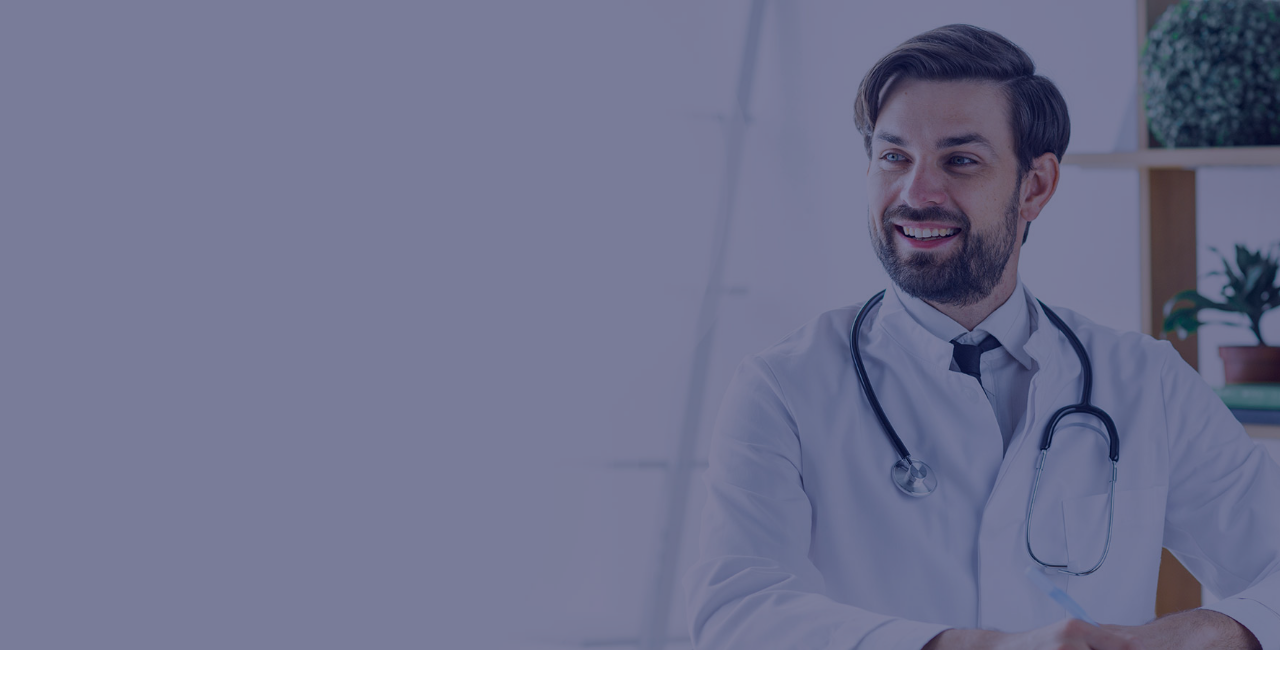
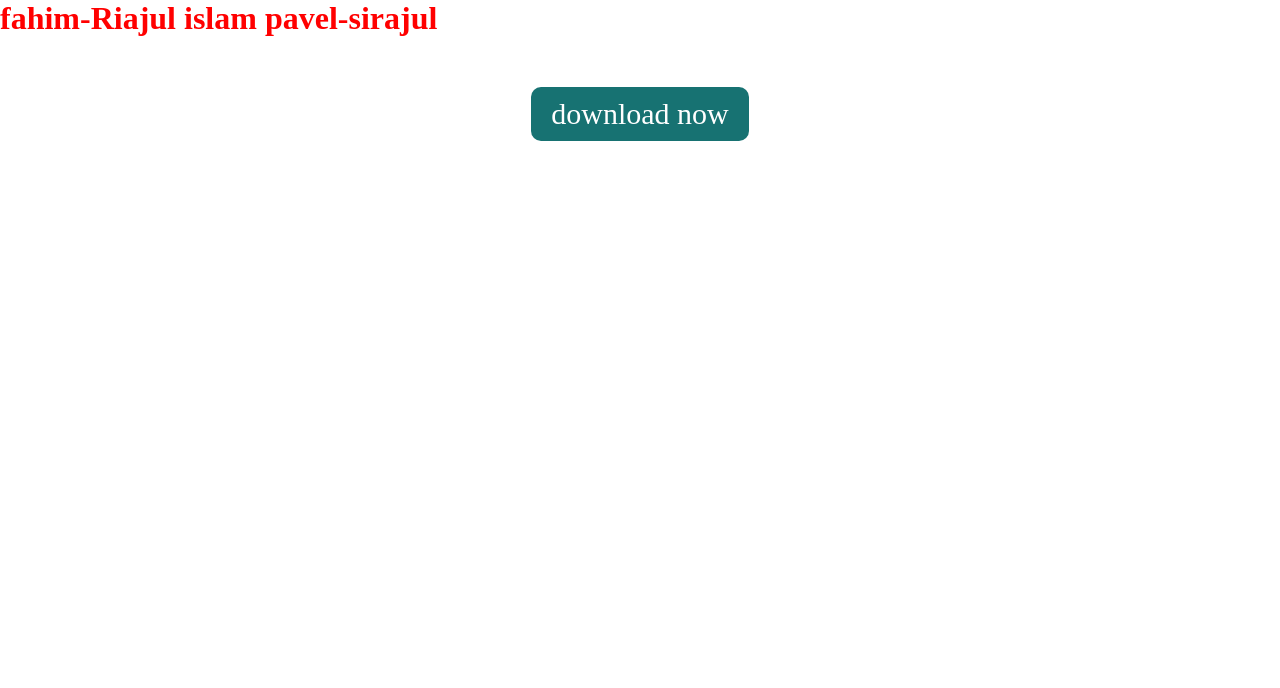
Before and after one commit to PavelRiajul/Module-13, a plain HTML site: page index.html in a window 1280 px wide. Drawn offline with Linux system fonts and the light colour scheme.

Commit message:
css hover  button

```diff
--- a/index.html
+++ b/index.html
@@ -1,15 +1,16 @@
 <!DOCTYPE html>
 <html lang="en">
 <head>
-    <meta charset="UTF-8">
-    <meta http-equiv="X-UA-Compatible" content="IE=edge">
-    <meta name="viewport" content="width=device-width, initial-scale=1.0">
-    <title>Riajul islam pavel</title>
-    <link rel="stylesheet" href="style.css">
+  <meta charset="UTF-8">
+  <meta http-equiv="X-UA-Compatible" content="IE=edge">
+  <meta name="viewport" content="width=device-width, initial-scale=1.0">
+  <title>Riajul islam pavel</title>
+  <link rel="stylesheet" href="style.css">
 </head>
 <body>
- <section>
-     <div class="overlay"></div>
- </section>
+  <h1>Riajul islam pavel</h1>
+  <div class="button">
+    <a class="click" href="#">download now</a>
+  </div>
 </body>
 </html>
--- a/style.css
+++ b/style.css
@@ -1,24 +1,47 @@
-body{
+*{
     margin: 0;
     padding: 0;
 }
-section{
-    width: 100%;
-    height: 650px;
-    background: url(./image/doctor-1-banner.jpg);
-    background-size: cover;
-overflow: hidden;
-    position: relative;
+h1{
+    color: red;
 }
-.overlay{
-
+h1::before{
+    content: 'fahim-';
+}
+h1::after{
+    content: '-sirajul';
+}
+.button{
+text-align: center;
+margin-top: 50px;
 
 
 
 }
-.overlay{
+.click{
+    text-decoration: none;
+    font-size: 30px;
+    background-color: rgb(23, 114, 114);
+    display: inline-block;
+    padding: 10px 20px;
+    color: white;
+    border-radius: 10px;
+    position: relative;
+    z-index: 1;
+}
+.click::before{
+    content: '';
+    height: 100%;
+    width: 0;
+    position: absolute;
+    top: 0;
+    right: 0;
+    background-color: rgb(78, 50, 16);
+    border-radius: 10px;
+    transition: 0.5s;
+    z-index: -1;
 
-    height: 100%;
-    width: 100%;
-    background: rgba(0,0,055,0.5);
 }
+.click:hover::before{
+width: 100%;
+}
```
